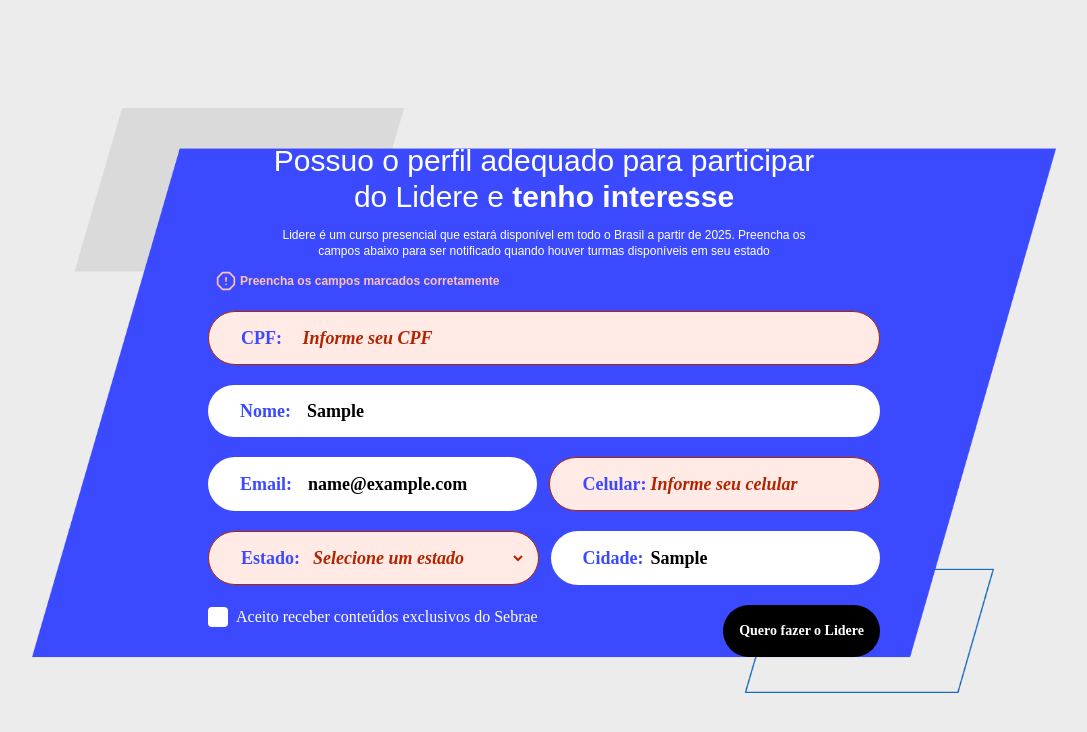
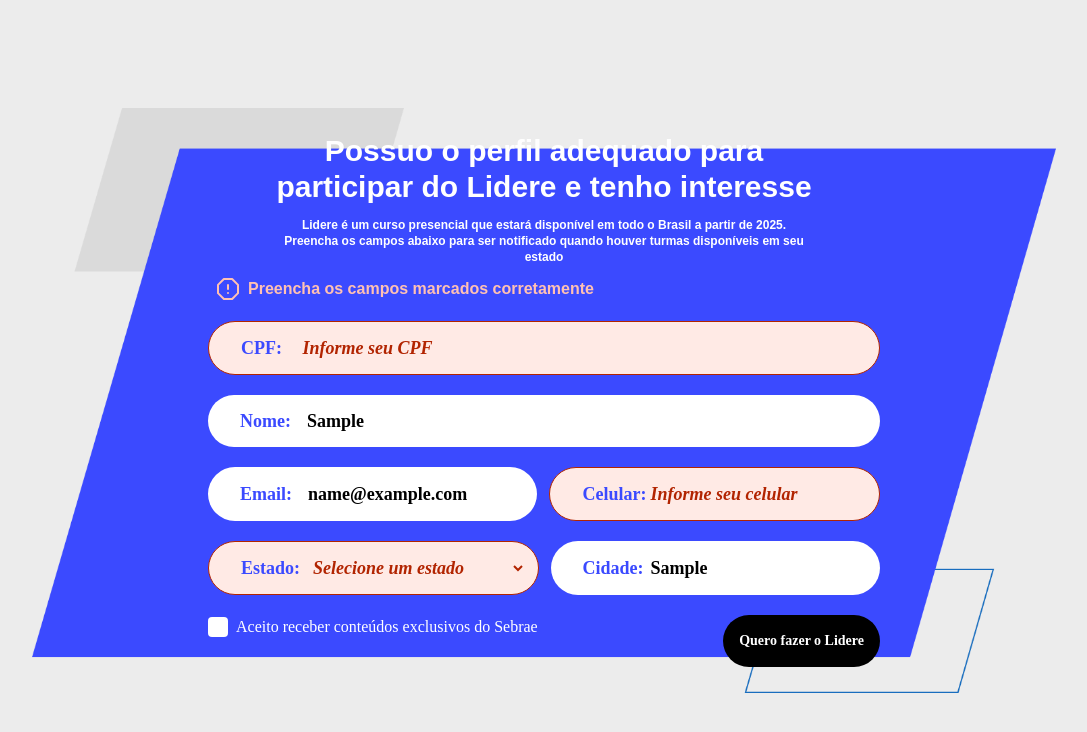
Before and after one commit to Niloinpng/sebrae-lidere-form, a React (Vite) app: page / in a window 1280 px wide. Both pictures are taken after typing "Sample", "Sample", "name@example.com", "Sample", "Sample" into the empty fields and a click on the button "Quero fazer o Lidere". Shown: the top 732 px of the page, without its empty margins (96-1183 px from the left). Built offline with nearby package versions, Linux system fonts and the light colour scheme.

Commit message:
:sparkles: aprimora a responsividade do layout do formulário com ajustes de espaçamento e tamanhos de fonte

```diff
--- a/src/App.tsx
+++ b/src/App.tsx
@@ -27,7 +27,9 @@
       />
 
       <div className="relative flex flex-col items-center justify-center p-4 gap-3 z-10
-                      xl:mx-72">
+                      xl:mx-72
+                      2xl:mx-96
+                      ">
         {success ? (
           <div className="flex flex-col items-center justify-center gap-16">
             <div className="bg-white rounded-full p-4">
@@ -41,13 +43,22 @@
           <>
             <h1 className="font-campuni text-white text-center text-base
                           xl:px-16
-                          xl:text-3xl">
+                          xl:text-3xl
+                          xl:font-bold
+                          2xl:text-4xl
+                          2xl:px-48"
+                          >
               Possuo o perfil adequado para participar do Lidere e <span className="font-bold">tenho interesse</span>
             </h1>
             <h2 className="font-alegreya text-white text-center text-xs
                           xl:px-16
-                          xl:text-xm">
-              Lidere é um curso presencial que estará disponível em todo o Brasil a partir de 2025. Preencha os campos abaixo para ser notificado quando houver turmas disponíveis em seu estado
+                          xl:text-xm
+                          xl:font-bold
+                          2xl:text-xl
+                          ">
+              Lidere é um curso presencial que estará disponível em todo o Brasil a partir de 2025.
+              <span className="hidden xl:inline"><br></br></span>
+              Preencha os campos abaixo para ser notificado quando houver turmas disponíveis em seu estado
             </h2>
             <Form onSuccess={() => setSuccess(true)} />
           </>
--- a/src/components/Campo.tsx
+++ b/src/components/Campo.tsx
@@ -20,7 +20,7 @@
   onFocus,
 }: CampoProps) => (
   <div
-    className={`w-full rounded-full flex items-center p-3 xl:p-3
+    className={`w-full rounded-full flex items-center p-3 xl:p-3 2xl:p-4
       focus-within:ring-2 focus-within:ring-black
       ${iserro ? "bg-Vermelho95 border border-Vermelho35" : "bg-white"}
     `}
--- a/src/components/CampoSelect.tsx
+++ b/src/components/CampoSelect.tsx
@@ -18,7 +18,7 @@
     onFocus,
   }: CampoSelectProps) => (
     <div
-      className={`w-full rounded-full flex items-center p-3 xl:p-3
+      className={`w-full rounded-full flex items-center p-3 xl:p-3 2xl:p-4
         focus-within:ring-2 focus-within:ring-black
         ${iserro ? "bg-Vermelho95 border border-Vermelho35" : "bg-white"}
       `}
--- a/src/components/Form.tsx
+++ b/src/components/Form.tsx
@@ -105,12 +105,12 @@
     };
 
     return (
-        <form className="flex flex-col items-center justify-center gap-3 xl:gap-5 w-full" onSubmit={handleSumbit}>
+        <form className="flex flex-col items-center justify-center gap-3 xl:gap-5 w-full 2xl:px-4" onSubmit={handleSumbit}>
 
             {erros && (
-                <div className="flex flex-row items-center w-full px-2 gap-1">
-                <FiAlertOctagon className="text-Vermelho85 w-5 h-5" />
-                <label className="font-campuni text-Vermelho85 font-bold text-xs">
+                <div className="flex flex-row items-center w-full px-2 gap-1 xl:gap-2">
+                <FiAlertOctagon className="text-Vermelho85 w-5 h-5 xl:w-6 xl:h-6" />
+                <label className="font-campuni text-Vermelho85 font-bold text-xs xl:text-base">
                   Preencha os campos marcados corretamente
                 </label>
               </div>
@@ -234,7 +234,7 @@
 
             <button
                 type="submit"
-                className="bg-black rounded-full w-max font-figtree font-bold text-white p-3 xl:p-4 text-sm xl:text-2xm"
+                className="bg-black rounded-full w-max font-figtree font-bold text-white p-3 xl:p-4 2xl:p-6 text-sm xl:text-2xm"
             >
                 Quero fazer o Lidere
             </button>
```
